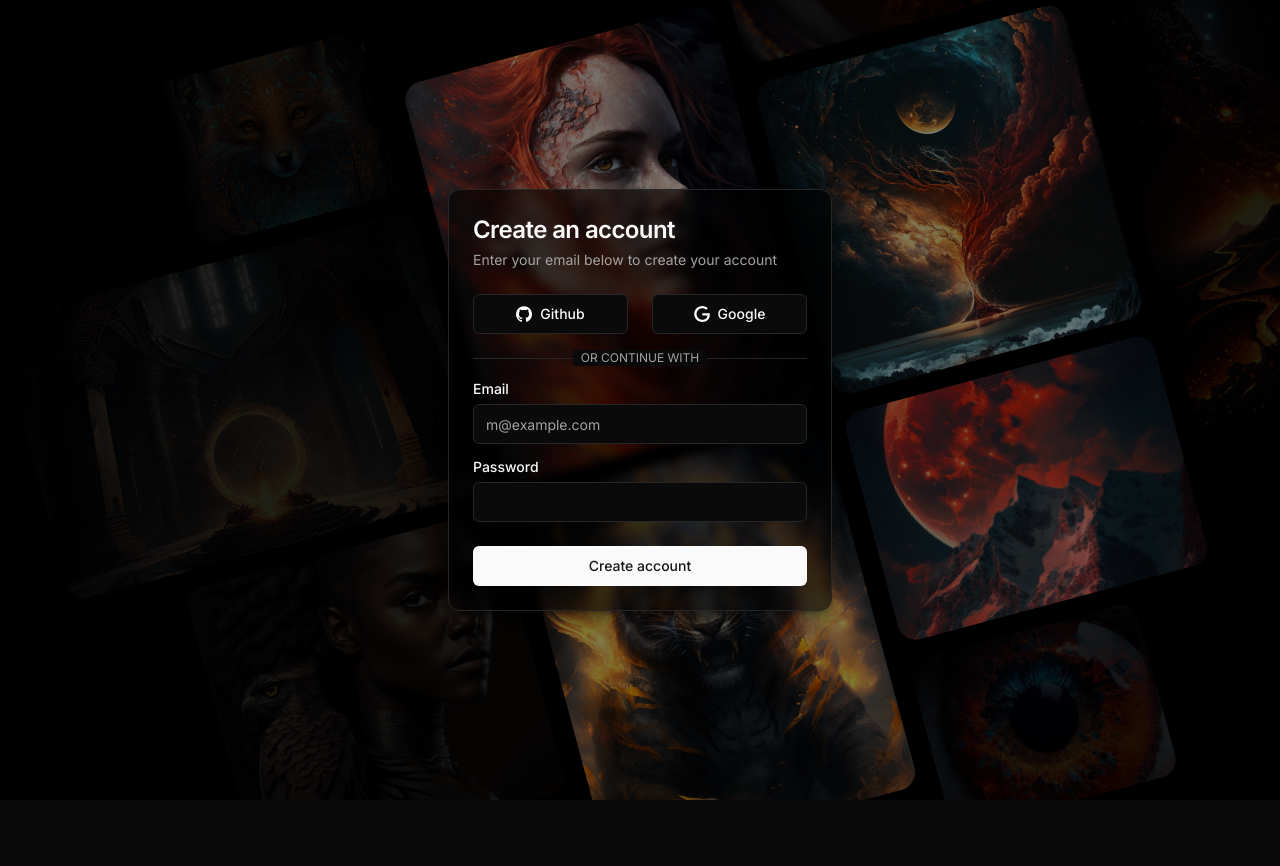
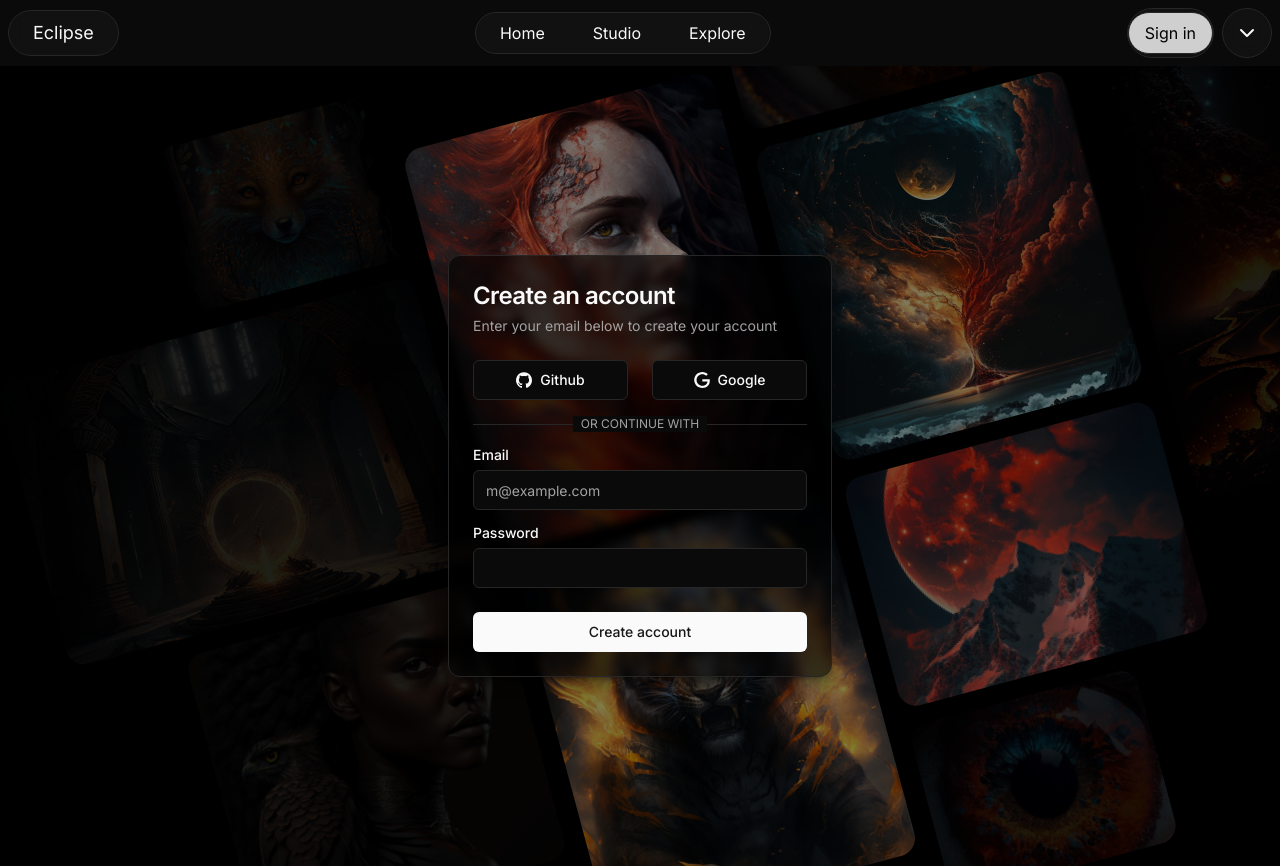
Before and after one commit to Nainish-Rai/eclipse, a Next.js app: page / in a window 1280 px wide. Before the commit the page ends 800 px from the top, so only its background shows below. Built offline with nearby package versions, Linux system fonts and the light colour scheme; no server answers.

Commit message:
updated nav layout, struggled with prisma

```diff
--- a/app/components/AIImage.tsx
+++ b/app/components/AIImage.tsx
@@ -43,14 +43,11 @@ export default function AIImage({url, prompt}: AIImageProps) {
         }
         axios.post("api/upload_image", reqBody)
             .then(res => {
-                console.log(res.data)
                 alert("Save successfull")
                 setSaved(true)
             })
             .catch(err => alert(`Save Error: failed to save, Image expired`))
     }
-
-    console.log({url})
 
     return (
         <div
--- a/app/components/Navbar.tsx
+++ b/app/components/Navbar.tsx
@@ -1,4 +1,6 @@
+"use client"
 import Image from "next/image";
+import { useSession } from "next-auth/react";
 import {
   DropdownMenu,
   DropdownMenuContent,
@@ -9,13 +11,16 @@ import {
 } from "@/components/ui/dropdown-menu";
 import { ChevronDown } from "lucide-react";
 import { signOut, signIn } from "next-auth/react";
-import { Session } from "next-auth";
+import Link from "next/link";
 
-type Props = {
-  isSignedIn?: Session;
-};
 
-function Navbar({ isSignedIn }: Props) {
+function Navbar() {
+  const { data: session } = useSession();
+  // useEffect(() => {
+  //   if (!session) {
+  //     router.push("/");
+  //   }
+  // }, [router, session]);
   const handleSignOut = () => {
     signOut();
   };
@@ -30,34 +35,34 @@ function Navbar({ isSignedIn }: Props) {
       </h1>
       <div className="hidden md:flex">
         <ul className="flex  bg-neutral-900/60 border  backdrop-blur rounded-full px-6 p-2 space-x-12">
-          <li className="cursor-pointer hover:text-pink-600 duration-150">
+          <Link href="/" className="cursor-pointer hover:text-pink-600 duration-150">
             Home
-          </li>
-          <li className="cursor-pointer hover:text-pink-600 duration-150">
+          </Link>
+          <Link href="/studio" className="cursor-pointer hover:text-pink-600 duration-150">
             Studio
-          </li>
-          <li className="cursor-pointer hover:text-pink-600 duration-150">
-            MarketPlace
-          </li>
+          </Link>
+          <Link href="/expore" className="cursor-pointer hover:text-pink-600 duration-150">
+            Explore
+          </Link>
         </ul>
       </div>
       <div>
         {/* right side */}
         <div className="flex space-x-2">
           <div className="flex items-center border bg-neutral-900/60 backdrop-blur rounded-full ">
-            {isSignedIn ? (
+            {session ? (
               <div className="flex items-center px-4 p-2 space-x-2">
                 <div className="relative w-7 aspect-square">
-                  {isSignedIn?.user?.image && (
+                  {session?.user?.image && (
                     <Image
-                      src={isSignedIn?.user?.image}
+                      src={session?.user?.image}
                       alt="pfp"
                       fill
                       className="rounded-full"
                     />
                   )}
                 </div>
-                <h3>{isSignedIn?.user?.name}</h3>
+                <h3>{session?.user?.name}</h3>
               </div>
             ) : (
               <div
--- a/app/layout.tsx
+++ b/app/layout.tsx
@@ -3,6 +3,7 @@ import type { Metadata } from "next";
 import { Inter } from "next/font/google";
 import AuthProvider from "@/context/AuthProvider";
 import ApolloWrapper from "@/lib/ApolloWrapper";
+import Navbar from "@/app/components/Navbar";
 
 const inter = Inter({ subsets: ["latin"] });
 
@@ -20,7 +21,10 @@ export default function RootLayout({
     <html lang="en" className="dark max-h-screen">
       <AuthProvider>
         <body className={inter.className}>
-          <ApolloWrapper>{children}</ApolloWrapper>
+          <ApolloWrapper>
+            <Navbar />
+              {children}
+          </ApolloWrapper>
         </body>
       </AuthProvider>
     </html>
--- a/app/studio/page.tsx
+++ b/app/studio/page.tsx
@@ -1,7 +1,5 @@
 "use client";
-import { useSession } from "next-auth/react";
 import { useEffect, useState } from "react";
-import Navbar from "../components/Navbar";
 import { Badge } from "@/components/ui/badge";
 import { Slider } from "@/components/ui/slider";
 import { Button } from "@/components/ui/button";
@@ -12,7 +10,6 @@ import { AIGeneration } from "@/lib/types";
 type Props = {};
 
 function Studio({}: Props) {
-  const { data: session } = useSession();
   const [prompt, setPrompt] = useState("");
   const [model, setModel] = useState("kandinsky-2.2");
   const [quality, setQuality] = useState("512x512");
@@ -22,11 +19,6 @@ function Studio({}: Props) {
   const [selectedStyle, setSelectedStyle] = useState("");
 
   const [aiGenerations, setAiGenerations] = useState<AIGeneration[]>([]);
-  // useEffect(() => {
-  //   if (!session) {
-  //     router.push("/");
-  //   }
-  // }, [router, session]);
 
   const models = ["kandinsky-2.2", "sdxl"];
   const styles = [
@@ -67,14 +59,15 @@ function Studio({}: Props) {
         return [newGen, ...prev]
       })
       setLoading(false);
+    }).catch(err => {
+          setLoading(false);
+        alert(`${err}`)
     });
   };
 
   return (
     <main className="w-full lg:max-h-screen overflow-auto lg:h-screen p-0 m-0 bg-[url('../public/hero.png')]  ">
       <section className="w-full  h-full  flex flex-col  lg:px-12">
-        <Navbar isSignedIn={session!} />
-
         {/* content */}
         <div className="w-full lg:h-[92%] h-full m-0 p-1  pb-4  ">
           <div className=" flex flex-col h-full  lg:flex-row  gap-2 items-center">
```
Also changed, not shown: 1 other file (tests, documents, lock files or other folders).
